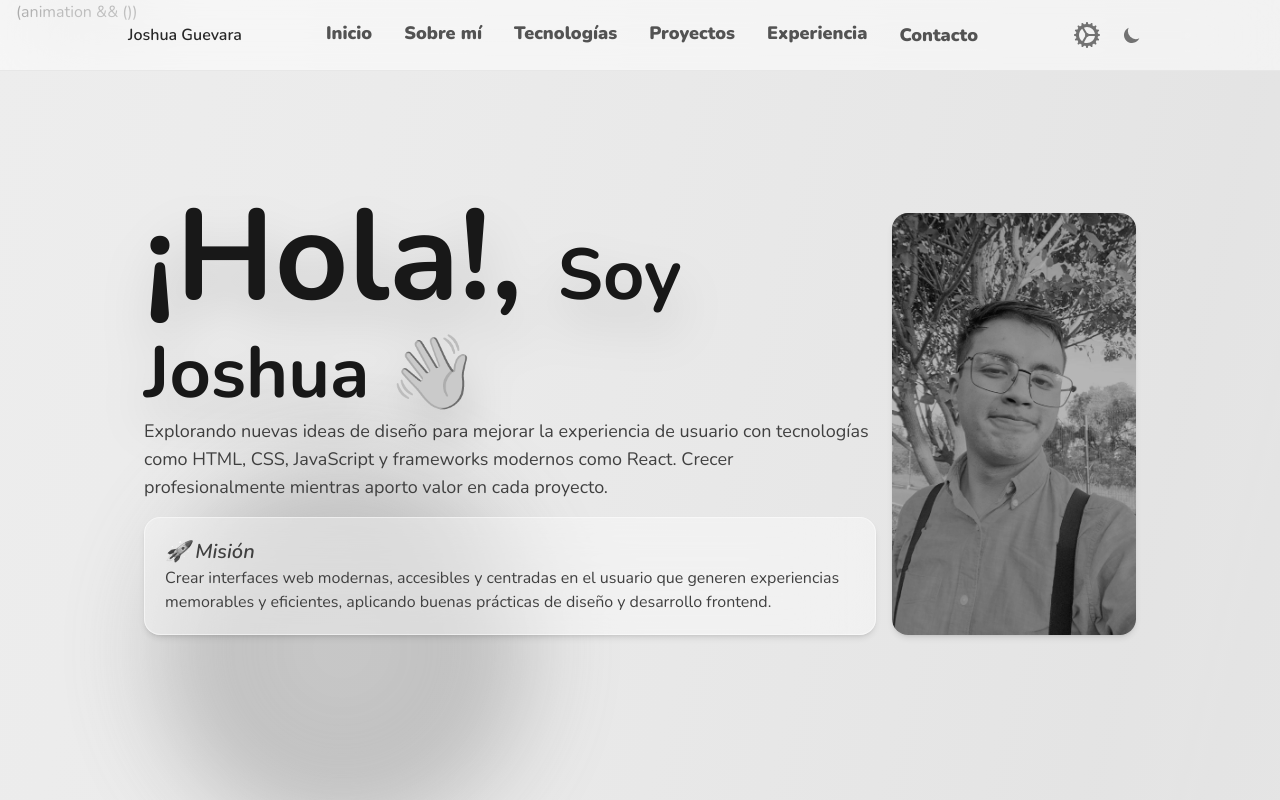
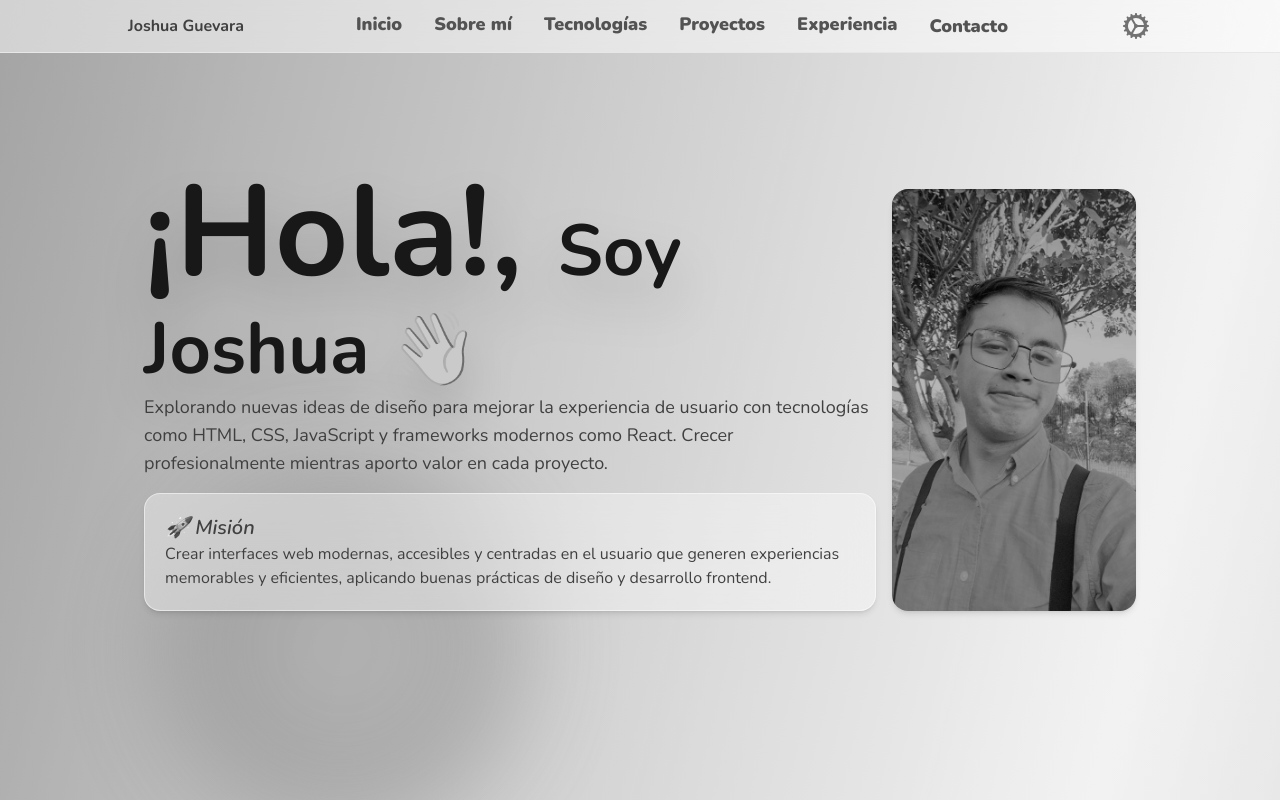
Before and after one commit to JoshuaGuevaraJ1/Portfolio, a React (Vite) app: page / in a window 1280 px wide. Shown: the top 800 px of the page. Built offline with nearby package versions, Linux system fonts and the light colour scheme.

Commit message:
Added: New Icon, Code optimization. Fix: NavbarToggle repositioned.

```diff
--- a/src/App.tsx
+++ b/src/App.tsx
@@ -1,7 +1,6 @@
 // App.tsx
 
 // Modules
-import React from "react";
 import { customTheme } from "./theme";
 import { ThemeProvider } from "flowbite-react";
 
@@ -59,16 +58,16 @@ export default function App() {
   return (
     <ThemeProvider theme={customTheme}>
       <NavBar animation={animation} setAnimation={setAnimation} blurCircles={blurCircles} setBlurCircles={setBlurCircles} grayscale={grayscale} setGrayscale={setGrayscale}/>
-      <main className={`relative min-h-screen overflow-hidden flex-col items-center justify-center px-4 pb-20 ${grayscale ? 'grayscale' : ''} bg-gradient-to-br ${animation ? 'from-blue-100 via-amber-200 to-green-200' : 'from-gray-400 via-gray-200 to-gray-300'} dark:from-gray-900 dark:via-gray-800 dark:to-gray-900`}>
+      <main className={`relative min-h-screen overflow-hidden flex-col items-center justify-center px-4 pb-20 ${grayscale ? 'grayscale' : ''} bg-gradient-to-br ${animation ? 'from-blue-400 via-amber-100 to-green-400' : 'from-gray-400 via-gray-200 to-gray-300'} dark:from-gray-900 dark:via-gray-800 dark:to-gray-900 transition-colors duration-500 ease-in-out`}>
 
         {/* Background circles  */}
-        (animation && (
+        {animation && (
           <div className="absolute inset-0 z-0 overflow-hidden">
             {circles.map(circle => (
               <div key={circle.id} className={`absolute animate-float ${circle.size} ${circle.position} rounded-full bg-radial ${circle.color} opacity-40 ${blurCircles ? 'blur-2xl': ''}`} style={{ animationDelay: circle.delay }}></div>
             ))}
           </div>
-        ))
+        )}
 
         {/* Main content */}
         <div className="relative z-10 md:px-32 px-6 space-y-20">
--- a/src/components/FooterPage.tsx
+++ b/src/components/FooterPage.tsx
@@ -1,5 +1,4 @@
 // FooterPage.tsx
-"use client";
 
 // Components
 import { Footer, FooterTitle, FooterLinkGroup, FooterLink, FooterDivider, FooterCopyright, FooterIcon } from "flowbite-react";
@@ -16,8 +15,8 @@ export const FooterPage: React.FC = () => {
                     <div>
                         <FooterTitle title="links" />
                         <FooterLinkGroup col>
-                            <FooterLink href="#">Inicio</FooterLink>
-                            <FooterLink href="#">Sobre mí</FooterLink>
+                            <FooterLink href="#hero">Inicio</FooterLink>
+                            <FooterLink href="#about">Sobre mí</FooterLink>
                         </FooterLinkGroup>
                     </div>
                     <div>
--- a/src/components/Navbar.tsx
+++ b/src/components/Navbar.tsx
@@ -5,7 +5,7 @@
 import React from "react";
 
 // Components
-import { DarkThemeToggle, Navbar, NavbarBrand, NavbarCollapse, NavbarLink } from "flowbite-react";
+import { Navbar, NavbarBrand, NavbarCollapse, NavbarLink, NavbarToggle } from "flowbite-react";
 
 // Hooks
 import { useIsNavbarItemActive } from "../hooks/IsNavbarItemActive";
@@ -41,17 +41,17 @@ export const NavBar: React.FC<NavBarProps> = ({animation, setAnimation, blurCirc
     <>
     <Navbar border applyTheme={{ root: { bordered: "replace" } }} className={grayscale ? 'grayscale' : ''}>
       <NavbarBrand href="#hero">
-        <span className="text-gray-800 dark:text-gray-200 font-semibold">Joshua Guevara</span>
+        Joshua Guevara
       </NavbarBrand>
       <div className="flex md:order-2">
-        <button onClick={() => setIsOpenModal(true)} className="text-gray-500 dark:text-gray-400 rounded-lg p-2.5 hover:bg-gray-100 focus:outline-none focus:ring-4 focus:ring-gray-200 dark:hover:bg-gray-700 dark:focus:ring-gray-700"><SettingsIcon /></button>
-        <DarkThemeToggle />
+        <button onClick={() => setIsOpenModal(true)} className="text-gray-500 dark:text-gray-400 rounded-lg p-px hover:bg-gray-100 focus:outline-none focus:ring-4 focus:ring-gray-200 dark:hover:bg-gray-700 dark:focus:ring-gray-700"><SettingsIcon  /></button>
+        <NavbarToggle />
       </div>
       <NavbarCollapse applyTheme={{ hidden: { on: "replace" } }}>
 
         {/* Map through the items and create NavbarLink components */}
         {items.map((item, index) => (
-          <NavbarLink key={index} href={item.href} active={activeLinks.includes(item.label)} className="text-gray-800 dark:text-gray-200" applyTheme={{ active: { off: "replace" } }}>
+          <NavbarLink key={index} href={item.href} active={activeLinks.includes(item.label)}  applyTheme={{ active: { off: "replace" } }}>
             <span className={`transition-all ${activeLinks.includes(item.label) ? 'text-xl md:text-lg' : ''}`}>{item.name}</span>
           </NavbarLink>
         ))}
--- a/src/icons/Icons.tsx
+++ b/src/icons/Icons.tsx
@@ -151,3 +151,17 @@ export function ArrowToRightIcon({ height = 30, width = 30 }: React.SVGProps<SVG
 
   )
 }
+
+export function CloseIcon({ height = 30, width = 30 }: React.SVGProps<SVGSVGElement>) {
+  return (
+    <svg aria-hidden="true" xmlns="http://www.w3.org/2000/svg" width={width} height={height} fill="currentColor" viewBox="0 0 24 24">
+      <path stroke="currentColor" stroke-linecap="round" stroke-linejoin="round" stroke-width="2" d="M6 18 17.94 6M18 18 6.06 6"/>
+    </svg>
+  )
+}
+
+export function SendEmailIcon({ height = 30, width = 30 }: React.SVGProps<SVGSVGElement>) {
+  return(
+    <img width={width} height={height} src="https://img.icons8.com/color/48/send-mass-email.png" alt="send-mass-email"/>
+  )
+}
--- a/src/pages/About.tsx
+++ b/src/pages/About.tsx
@@ -40,7 +40,7 @@ export const About: React.FC = () => {
                         </Button>
                     </div>
                 </div>
-                <div className="font-fira-code w-full lg:w-2/4 bg-gradient-to-br from-gray-800 to-gray-900 border border-gray-700/30 rounded-xl overflow-hidden glow transition-all hover:glow-lg shadow-md">
+                <div className="font-fira-code w-full lg:w-2/4 bg-gradient-to-br from-gray-800 to-gray-900 border border-gray-700/30 rounded-xl overflow-hidden shadow-md">
                     <div className="bg-gray-900 px-6 py-2 border-b border-gray-700 flex items-center">
                         <div className="flex space-x-2">
                         {['bg-red-500', 'bg-amber-400', 'bg-green-500'].map((color) => (
@@ -52,7 +52,20 @@ export const About: React.FC = () => {
 
                     <div className="p-6 text-[13px] md:text-lg">
                         <div className="space-y-1 text-gray-300">
-                        {cardInfo.map((line) => (
+                            {cardInfo.map(renderCardInfo)}
+                        </div>
+        <Button href={pdf} aria-label="Descargar CV de Joshua Guevara" className="hover:animate-pulse hover:scale-105 mt-8 inline-block w-full bg-gray-700 hover:bg-gray-600 text-white text-center py-3 px-4 rounded-lg shadow transition-all duration-500">
+          Descargar CV
+        </Button>
+      </div>
+    </div>
+            </div>
+        </section>
+    );
+}
+
+const renderCardInfo = (line: any) => {
+    return (
         <div key={line.id} className="flex">
             <span className="text-blue-400 mr-2">{line.id}</span>
             {line.prefix && (
@@ -66,14 +79,5 @@ export const About: React.FC = () => {
                 </span>
             )}
         </div>
-                            ))}
-                        </div>
-        <Button href={pdf} className="hover:animate-pulse hover:scale-105 mt-8 inline-block w-full bg-gray-700 hover:bg-gray-600 text-white text-center py-3 px-4 rounded-lg shadow transition-all duration-500">
-          Descargar CV
-        </Button>
-      </div>
-    </div>
-            </div>
-        </section>
     );
 }
--- a/src/pages/Experience.tsx
+++ b/src/pages/Experience.tsx
@@ -33,7 +33,6 @@ export const Experience: React.FC = () => {
             <h2><span className="me-2 text-2xl">💼</span><br/>Experiencia</h2>
             <HRTrimmed />
 
-
             <Timeline horizontal>
                 {timelineItems.map((item, index) => (
                     <TimelineItem key={index}>
--- a/src/pages/Hero.tsx
+++ b/src/pages/Hero.tsx
@@ -1,5 +1,4 @@
 // Hero.tsx
-"use client";
 
 // // Modules
 import React from 'react';
@@ -19,7 +18,7 @@ export const Hero: React.FC = () => {
                         </p>
                     </div>
                     <div className="relative">
-                        <div className="md:hidden relative bottom-0 right-0 z-0 h-[550px] w-full rounded-2xl bg-cover bg-bottom shadow-md" style={img ? { backgroundImage: `url(${img})` } : {}}>
+                        <div aria-hidden="true" className="md:hidden relative bottom-0 right-0 z-0 h-[550px] w-full rounded-2xl bg-cover bg-bottom shadow-md" style={{ backgroundImage: `url(${img})` }}>
                         </div>
                         <div className="absolute md:relative bottom-0 z-10 p-5 m-6 md:m-0 bg-white/40 dark:bg-gray-800/50 backdrop-blur-2xl rounded-2xl border border-white/50 dark:border-gray-700/50 shadow-md">
                             <h5>🚀 Misión</h5>
@@ -29,7 +28,7 @@ export const Hero: React.FC = () => {
                 </div>
 
                 <div className="hidden md:block lg:w-1/4 md:w-1/3" >
-                    <div className="h-full rounded-2xl bg-cover bg-center shadow-md" style={img ? { backgroundImage: `url(${img})` } : {}}>
+                    <div aria-hidden="true" className="h-full rounded-2xl bg-cover bg-center shadow-md" style={{ backgroundImage: `url(${img})` }}>
                     </div>
                 </div>
             </div>
--- a/src/theme.tsx
+++ b/src/theme.tsx
@@ -146,7 +146,7 @@ export const customTheme = createTheme({
     "root": {
       "base": "fixed inset-x-0 top-0 z-50 h-screen overflow-y-auto overflow-x-hidden md:inset-0 md:h-full",
       "show": {
-        "on": "flex ",
+        "on": "flex bg-gray-100/40 dark:bg-black/50",
         "off": "hidden"
       },
       "sizes": {
@@ -216,7 +216,7 @@ export const customTheme = createTheme({
           }
       },
       "brand": {
-          "base": "flex items-center"
+          "base": "flex items-center font-bold text-gray-700 dark:text-gray-400"
       },
       "collapse": {
           "base": "w-full md:block md:w-auto",
@@ -230,7 +230,7 @@ export const customTheme = createTheme({
           "base": "block py-2 pl-3 pr-4 md:p-0 transition-colors duration-700 ease-in-out",
           "active": {
               "on": "bg-primary-700 text-white md:bg-transparent md:text-primary-700 dark:text-white font-black rounded-xl",
-              "off": "text-gray-700 hover:bg-gray-50 md:hover:bg-transparent md:hover:text-primary-700 dark:text-gray-400 dark:hover:bg-gray-700 dark:hover:text-white md:dark:hover:bg-transparent md:dark:hover:text-white"
+              "off": "text-gray-700 hover:bg-gray-50 md:hover:bg-transparent md:hover:text-primary-700 dark:text-gray-400 font-bold dark:hover:bg-gray-700 dark:hover:text-white md:dark:hover:bg-transparent md:dark:hover:text-white"
           },
           "disabled": {
               "on": "text-gray-400 hover:cursor-not-allowed dark:text-gray-600",
```
Also changed, not shown: src/components/ModalSettings.tsx (+4 -3 lines). Lines whose indentation alone changed are shown as unchanged.
